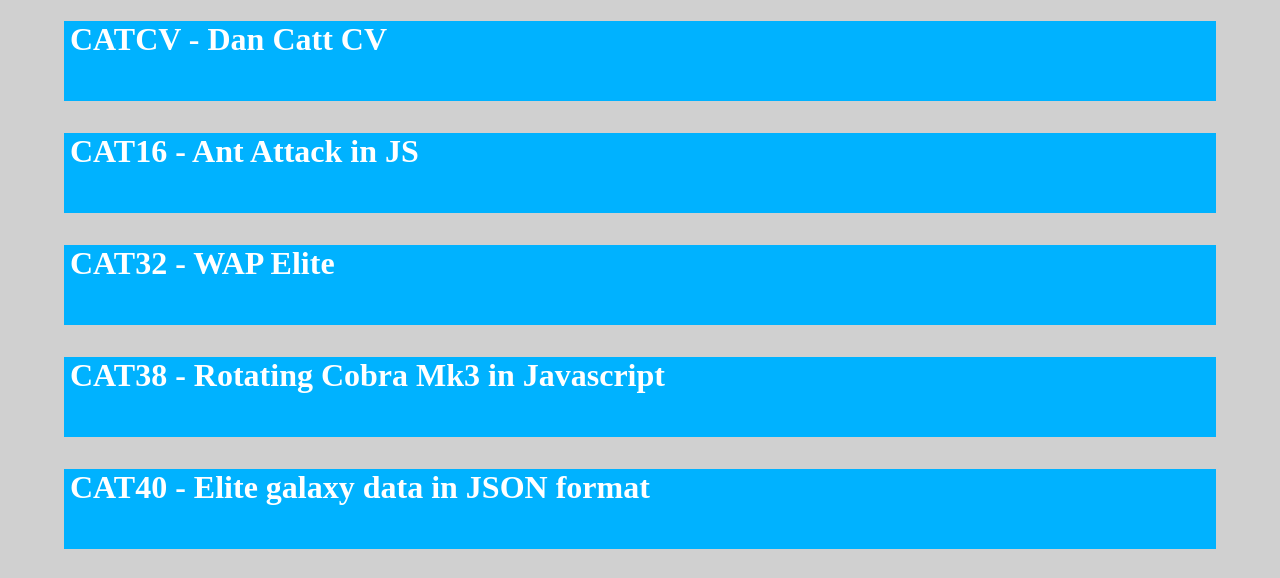
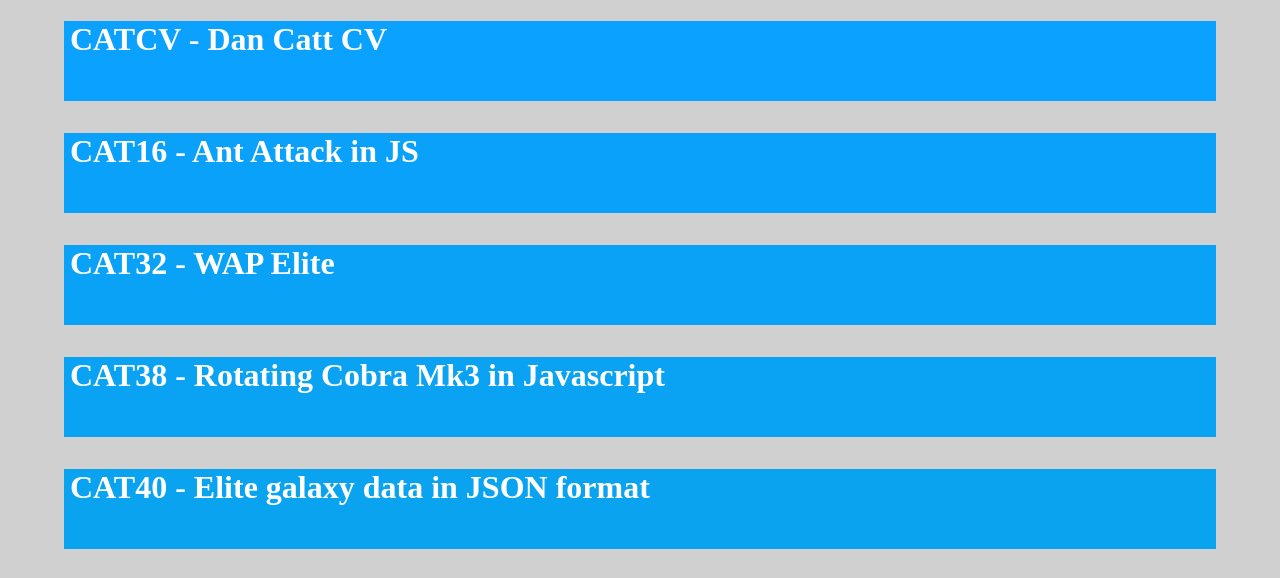
Before and after one commit to revdancatt/CATT-OPUS-23, a plain HTML site: page index.html in a window 1280 px wide. Shown: the part 210-788 px from the top of the page. Drawn offline with Linux system fonts and the light colour scheme.

Commit message:
Code to go thru all the blocks making them lovely colours :)

```diff
--- a/index.html
+++ b/index.html
@@ -492,7 +492,7 @@
 
 </ul>
 
-<h2 class="albums">Themes</h2>
+<h2 class="albums">Albums</h2>
 <ul class="outer">
 <li class="album"><ul><li class="title">CATT032 - Elite</li></ul></li>
 <li class="album"><ul><li class="title">CATT034 - Wap Elite</li></ul></li>
@@ -520,5 +520,50 @@
 <p class="footer">
     *a modest endeavour
 </p>
+
+<script src="js/jquery-1.8.1.min.js"></script>
+<script>
+
+    $(document).ready(function() {
+        control.init();
+    });
+
+    control = {
+
+        init: function() {
+
+            //  start and end colours for the "singles"
+            var startColour = { r: 11, g: 161, b: 255 };
+            var endColour = { r: 0, g: 195, b: 0 };
+
+            var blocks = $('li.single');
+            var newR, newG, newB = 0;
+            for (var i = 0; i < blocks.length; i++) {
+                $(blocks[i]).css('background-color', 'rgb('
+                    + Math.floor(startColour.r + (endColour.r - startColour.r) / blocks.length * i) + ', '
+                    + Math.floor(startColour.g + (endColour.g - startColour.g) / blocks.length * i) + ', '
+                    + Math.floor(startColour.b + (endColour.b - startColour.b) / blocks.length * i) + ')'
+                );
+            }
+
+            //  same again for the "albums"
+            var startColour = { r: 255, g: 172, b: 8 };
+            var endColour = { r: 255, g: 0, b: 206 };
+
+            var blocks = $('li.album');
+            var newR, newG, newB = 0;
+            for (var i = 0; i < blocks.length; i++) {
+                $(blocks[i]).css('background-color', 'rgb('
+                    + Math.floor(startColour.r + (endColour.r - startColour.r) / blocks.length * i) + ', '
+                    + Math.floor(startColour.g + (endColour.g - startColour.g) / blocks.length * i) + ', '
+                    + Math.floor(startColour.b + (endColour.b - startColour.b) / blocks.length * i) + ')'
+                );
+            }
+
+        }
+
+    }
+</script>
+
 </body>
 </html>
```
